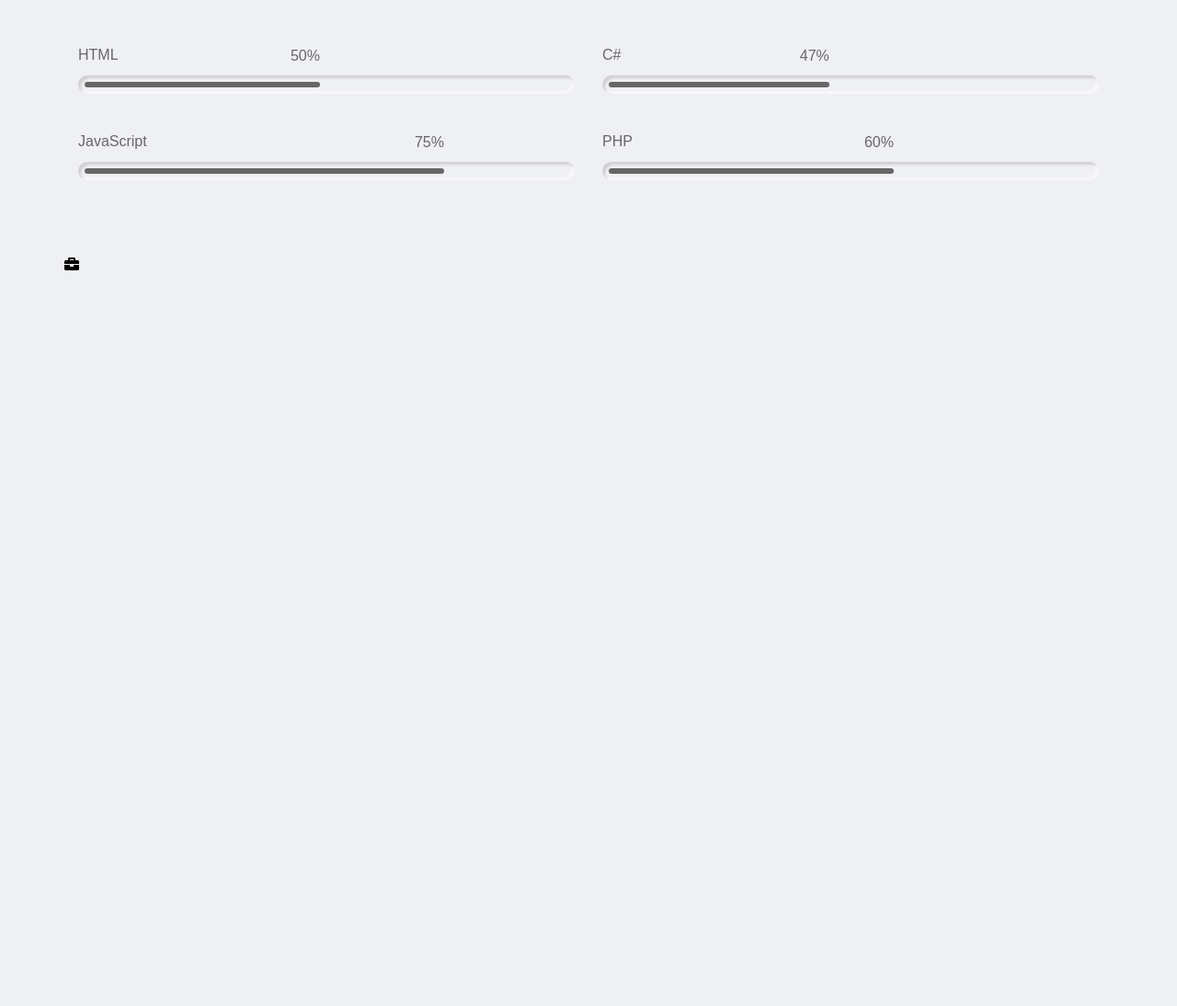
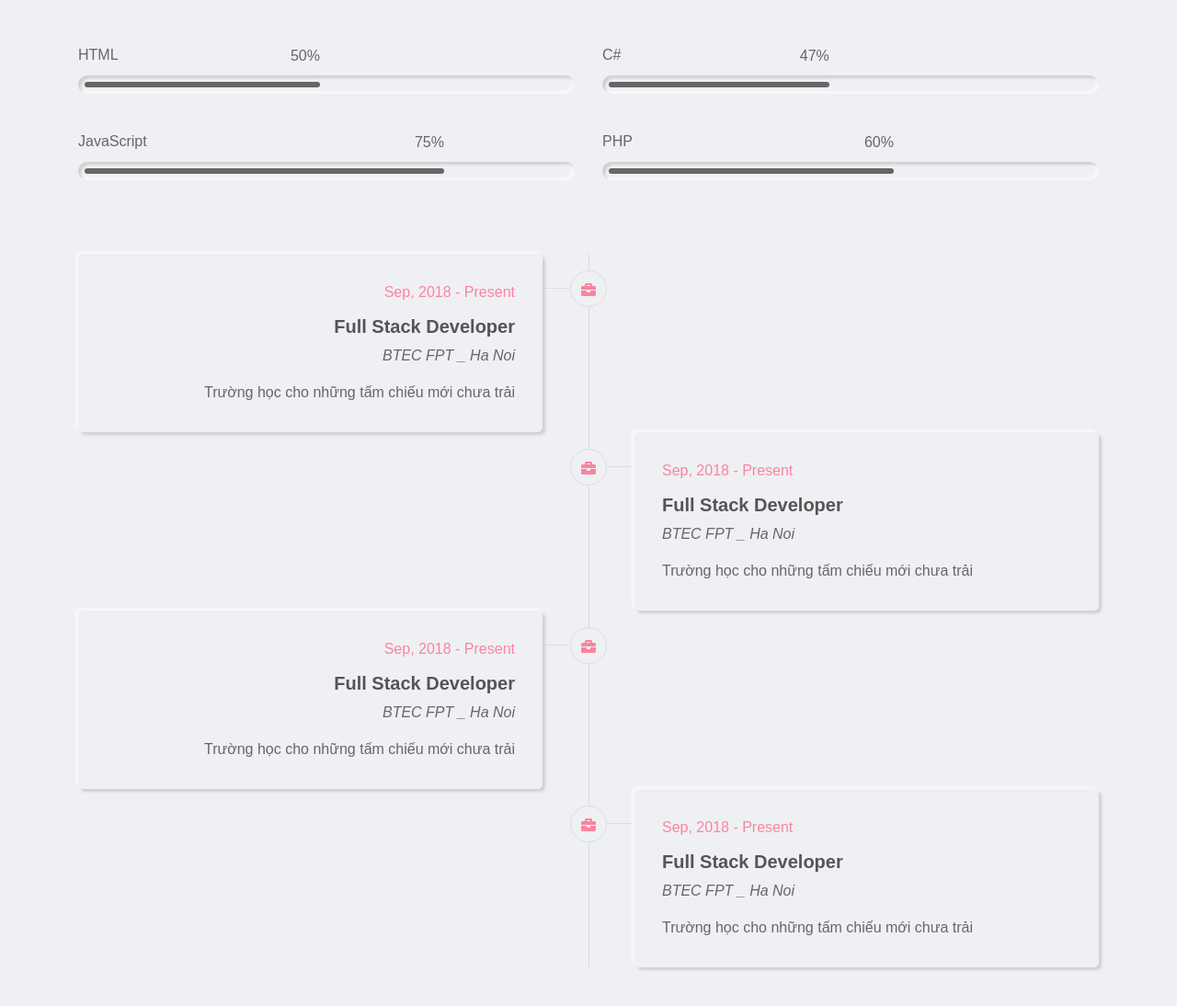
Before and after one commit to huy1405/Profile, a plain HTML site: page index.html in a window 1280 px wide. Shown: the part 1601-2695 px from the top of the page at 92% size. Before the commit the page ends 1901 px from the top, so only its background shows below. Drawn offline with Linux system fonts and the light colour scheme.

Commit message:
28/05/21
Hoàn thành experience

```diff
--- a/css/style.css
+++ b/css/style.css
@@ -504,3 +504,98 @@ color: var(--text-black-600);
    color: var(--text-black-600);
    margin-top: -40px;
 }
+
+.about-section .experience{
+    padding-bottom: 80px;
+}
+.about-section .timeline{
+    flex: 0 0 100%;
+    max-width: 100%;
+    position: relative;
+}
+.about-section .timeline:before{
+    content: '';
+    width: 1px;
+    height: 100%;
+    left: 50%;
+    top: 0;
+    background-color: var(--bg-black-100);
+    position: absolute;
+}
+.about-section .timeline .timeline-item{
+    flex: 0 0 100%;
+    max-width: 100%;
+    padding: 0 15px;
+}
+.about-section .timeline .timeline-item:nth-child(odd){
+    padding-right: calc(50% + 50px);
+    text-align: right;
+}
+.about-section .timeline .timeline-item:nth-child(even){
+    padding-left: calc(50% + 50px);
+}
+.about-section .timeline .timeline-item-inner{
+    padding: 30px;
+    border-radius: 5px;
+    position: relative;
+}
+.about-section .timeline .timeline-item-inner:before{
+    content: '';
+    position: absolute;
+    width: 30px;
+    height: 1px;
+    background-color: var(--bg-black-100);
+    top: 37px;
+    z-index: -1;
+}
+.about-section .timeline .timeline-item:nth-child(odd) .timeline-item-inner:before{
+    right: -30px;
+}
+.about-section .timeline .timeline-item:nth-child(even) .timeline-item-inner:before{
+    left: -30px;
+}
+.about-section .timeline .timeline-item-inner .icon{
+    height: 40px;
+    width: 40px;
+    background-color: var(--bg-black-50);
+    text-align: center;
+    border: 1px solid var(--bg-black-100);
+    line-height: 40px;
+    border-radius: 50%;
+    font-size: 16px;
+    color: var(--skin-color);
+    position: absolute;
+    top: 18px;
+}
+.about-section .timeline .timeline-item:nth-child(odd) .icon{
+    right: -70px;
+}
+.about-section .timeline .timeline-item:nth-child(even) .icon {
+    left: -70px;
+}
+.about-section .timeline .timeline-item-inner span{
+font-weight: 500;
+    color: var(--skin-color);
+    display: block;
+    margin: 0 0 10px;
+    text-transform: capitalize;
+}
+.about-section .timeline .timeline-item-inner h3{
+font-size: 20px;
+    color: var(--text-black-700);
+    font-weight: 600;
+    margin: 0 0 5px;
+    text-transform: capitalize;
+}
+.about-section .timeline .timeline-item-inner h4{
+font-size: 16px;
+    font-style: italic;
+    color: var(--text-black-600);
+    margin: 0;
+}
+.about-section .timeline .timeline-item-inner p{
+font-size: 16px;
+    color: var(--text-black-600);
+    line-height: 26px;
+    margin: 15px 0 0;
+  }
--- a/index.html
+++ b/index.html
@@ -188,12 +188,42 @@
               <div class="row">
                 <!-- ITem-->
                 <div class="timeline-item">
-                  <div class="timeline-item-inner">
+                  <div class="timeline-item-inner outer-shadow">
                     <i class="fas fa-briefcase icon"></i>
-                    <span></span>
-                    <h3></h3>
-                    <h4></h4>
-                    <p></p>
+                    <span>Sep, 2018 - Present</span>
+                    <h3>Full Stack Developer</h3>
+                    <h4>BTEC FPT _ Ha Noi</h4>
+                    <p>Trường học cho những tấm chiếu mới chưa trải</p>
+                  </div>
+                </div>
+                <!-- ITem-->
+                <div class="timeline-item">
+                  <div class="timeline-item-inner outer-shadow">
+                    <i class="fas fa-briefcase icon"></i>
+                    <span>Sep, 2018 - Present</span>
+                    <h3>Full Stack Developer</h3>
+                    <h4>BTEC FPT _ Ha Noi</h4>
+                    <p>Trường học cho những tấm chiếu mới chưa trải</p>
+                  </div>
+                </div>
+                <!-- ITem-->
+                <div class="timeline-item">
+                  <div class="timeline-item-inner outer-shadow">
+                    <i class="fas fa-briefcase icon"></i>
+                    <span>Sep, 2018 - Present</span>
+                    <h3>Full Stack Developer</h3>
+                    <h4>BTEC FPT _ Ha Noi</h4>
+                    <p>Trường học cho những tấm chiếu mới chưa trải</p>
+                  </div>
+                </div>
+                <!-- ITem-->
+                <div class="timeline-item">
+                  <div class="timeline-item-inner outer-shadow">
+                    <i class="fas fa-briefcase icon"></i>
+                    <span>Sep, 2018 - Present</span>
+                    <h3>Full Stack Developer</h3>
+                    <h4>BTEC FPT _ Ha Noi</h4>
+                    <p>Trường học cho những tấm chiếu mới chưa trải</p>
                   </div>
                 </div>
               </div>
```
